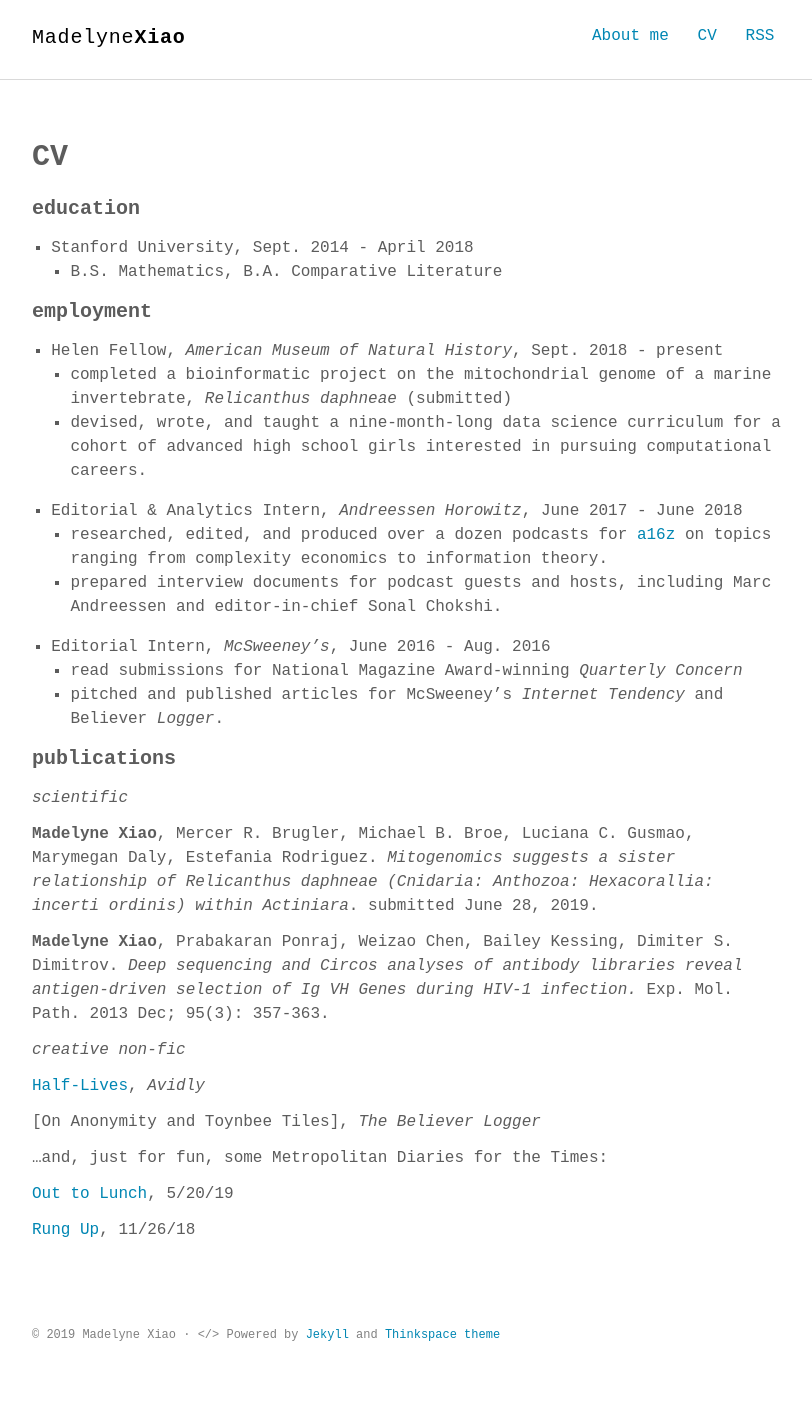
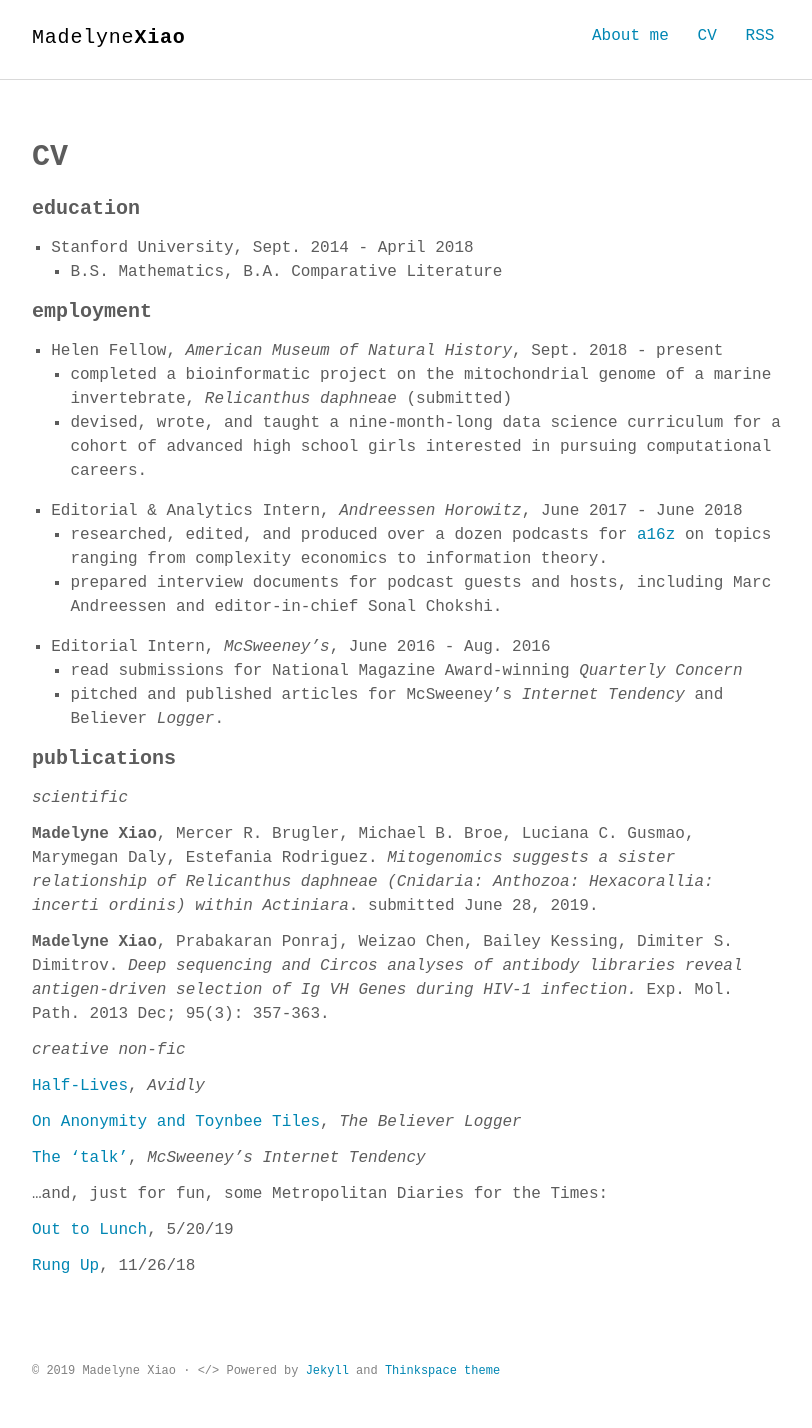
Before and after one commit to madelyne/madelyne.github.io, a Jekyll site: the page built from cv.md, in a window 1280 px wide. Shown: the whole page, without its empty margins (232-1044 px from the left). Built offline with Jekyll 4.4.1, drawn with Linux system fonts in a browser that asks for light colours; some web fonts are replaced; before the commit the page ends 1392 px from its top, so only the background shows below that.

Commit message:
updated pubs

```diff
--- a/cv.md
+++ b/cv.md
@@ -32,8 +32,9 @@
 
 [Half-Lives](http://avidly.lareviewofbooks.org/), _Avidly_
 
-[On Anonymity and Toynbee Tiles], _The Believer Logger_
+[On Anonymity and Toynbee Tiles](https://believermag.com/logger/toynbee/), _The Believer Logger_
 
+[The 'talk'](https://www.mcsweeneys.net/articles/a-mother-gives-her-30-something-daughter-the-talk), _McSweeney's Internet Tendency_
 
 ...and, just for fun, some Metropolitan Diaries for the Times:
 
```
